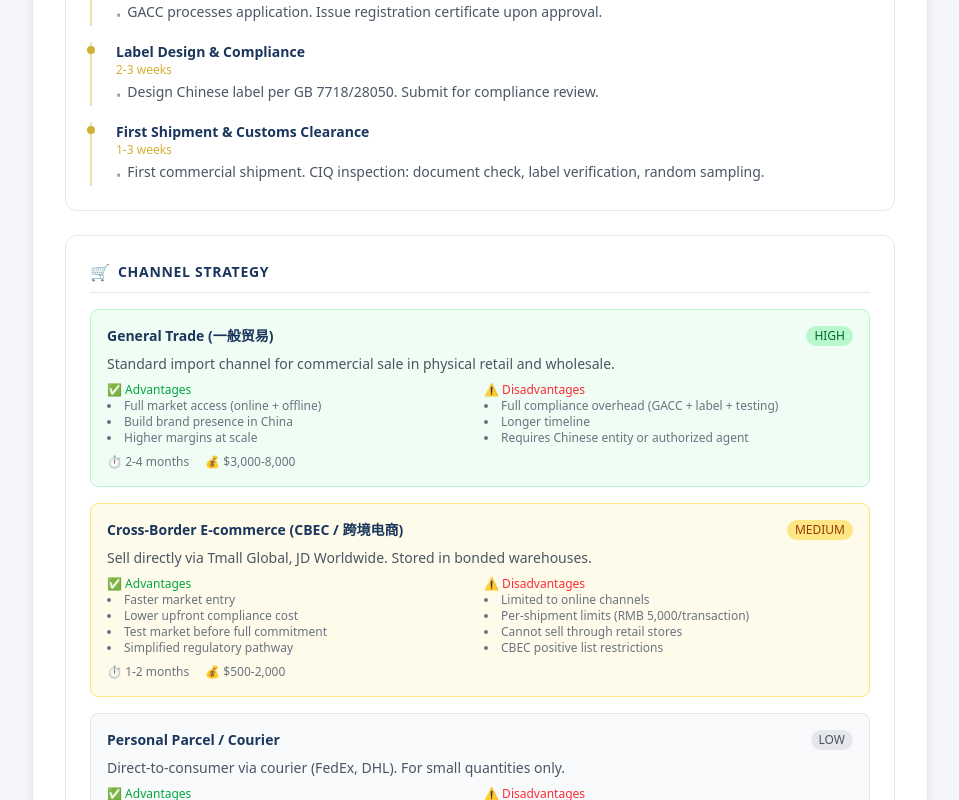
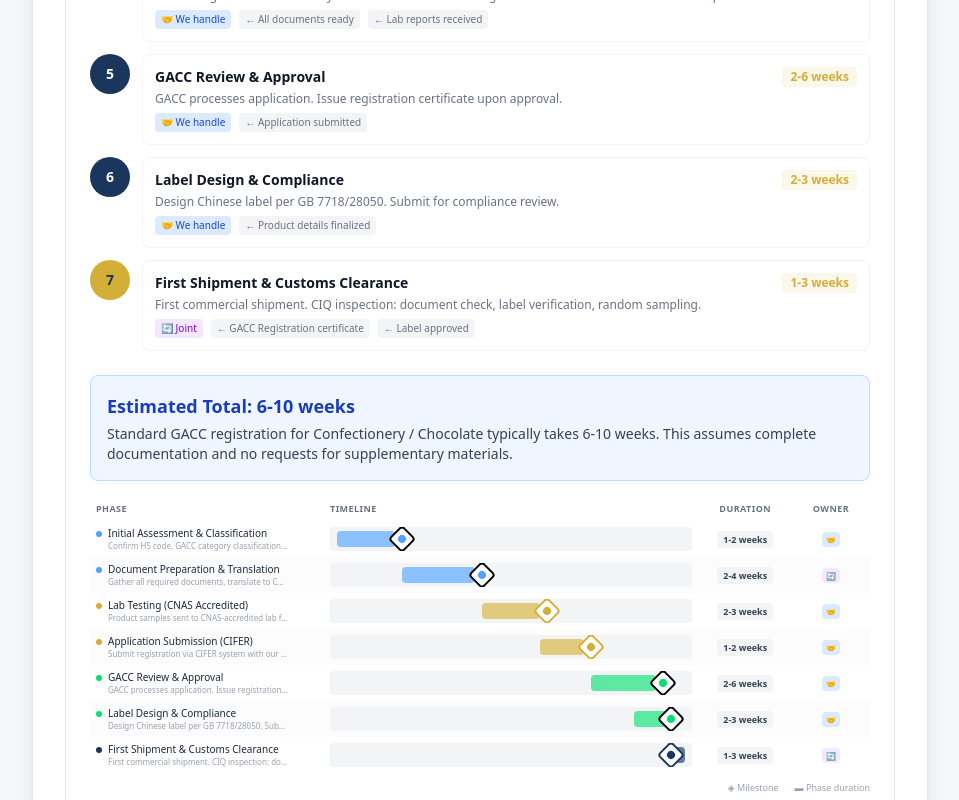
Before and after one commit to seasea-clouds/compli-service, a Next.js app: page /compli-service/report/preview in a window 1280 px wide. Shown: the part 2780-3580 px from the top of the page, without its empty margins (160-1119 px from the left). Built offline with nearby package versions, Linux system fonts and the light colour scheme.

Commit message:
feat: restore Gantt-style timeline chart in TimelineSection

```diff
--- a/src/core/report/sections/BaseSections.tsx
+++ b/src/core/report/sections/BaseSections.tsx
@@ -97,25 +97,101 @@ export function DocumentsSection({ result }: { result: BaseReportData }) {
 
 export function TimelineSection({ result }: { result: BaseReportData }) {
   if (!result.timelinePhases?.length) return null;
+
+  const barWidths = [16, 20, 16, 12, 18, 12, 6];
+  const offsets = [2, 20, 42, 58, 72, 84, 92];
+  const colorGroups = ['bg-blue-400', 'bg-blue-400', 'bg-gold', 'bg-gold', 'bg-green-400', 'bg-green-400', 'bg-primary-navy'];
+
   return (
     <div className="bg-white rounded-xl border border-gray-200 p-6">
       <SectionTitle icon={<span>🗓️</span>} label="Implementation Roadmap" />
-      <div className="space-y-4">
+
+      {/* Phase list with badges */}
+      <div className="space-y-3 mb-6">
         {result.timelinePhases.map((phase: any, i: number) => (
-          <div key={i} className="relative pl-6 border-l-2 border-gold/40">
-            <div className="absolute left-[-5px] top-1 w-2 h-2 rounded-full bg-gold" />
-            <p className="text-sm font-semibold text-primary-navy">{phase.phase}</p>
-            <p className="text-xs text-gold font-medium mb-1">{phase.duration}</p>
-            <ul className="space-y-1">
-              {(phase.activities || (phase.description ? [phase.description] : [])).map((act: string, j: number) => (
-                <li key={j} className="text-sm text-gray-600 flex items-start gap-1.5">
-                  <span className="text-gray-400 mt-1">•</span>
-                  {act}
-                </li>
-              ))}
-            </ul>
+          <div key={i} className="flex items-start gap-3">
+            <div className={"w-10 h-10 rounded-full flex items-center justify-center text-sm font-bold flex-shrink-0 " + (i === result.timelinePhases.length - 1 ? 'bg-gold text-primary-navy' : 'bg-primary-navy text-white')}>
+              {i + 1}
+            </div>
+            <div className="flex-1 bg-white rounded-lg p-3 border border-gray-100">
+              <div className="flex justify-between items-start">
+                <h3 className="font-semibold text-sm text-gray-900">{phase.phase}</h3>
+                <span className="text-xs font-bold text-gold bg-gold/10 px-2 py-0.5 rounded">{phase.duration}</span>
+              </div>
+              <p className="text-xs text-gray-500 mt-1">{(phase.activities || (phase.description ? [phase.description] : [])).join(', ')}</p>
+              <div className="flex gap-2 mt-1.5">
+                <span className={"text-[10px] px-1.5 py-0.5 rounded " + (phase.responsible === 'SinoTrade' ? 'bg-blue-100 text-blue-700' : phase.responsible === 'Both' ? 'bg-purple-100 text-purple-700' : 'bg-amber-100 text-amber-700')}>
+                  {phase.responsible === 'SinoTrade' ? '🤝 We handle' : phase.responsible === 'Both' ? '🔄 Joint' : '📋 Client'}
+                </span>
+                {(phase.dependencies || []).map((dep: string, j: number) => (
+                  <span key={j} className="text-[10px] bg-gray-100 text-gray-500 px-1.5 py-0.5 rounded">← {dep}</span>
+                ))}
+              </div>
+            </div>
           </div>
         ))}
+      </div>
+
+      {/* Timeline Summary */}
+      {result.estimatedTimeline && (
+        <div className="bg-blue-50 border border-blue-200 rounded-lg p-4 mb-4">
+          <p className="text-lg font-bold text-blue-800">Estimated Total: {result.estimatedTimeline}</p>
+          {result.detailedTimeline && <p className="text-sm text-gray-700 mt-1">{result.detailedTimeline}</p>}
+        </div>
+      )}
+
+      {/* Gantt-style timeline chart */}
+      <div className="mt-4 overflow-x-auto">
+        <table className="w-full text-xs border-collapse" style={{ minWidth: '650px' }}>
+          <thead>
+            <tr>
+              <th className="text-left p-1.5 text-[9px] font-bold text-gray-500 uppercase tracking-wider w-[30%]">Phase</th>
+              <th className="text-left p-1.5 text-[9px] font-bold text-gray-500 uppercase tracking-wider">Timeline</th>
+              <th className="text-center p-1.5 text-[9px] font-bold text-gray-500 uppercase tracking-wider w-[12%]">Duration</th>
+              <th className="text-center p-1.5 text-[9px] font-bold text-gray-500 uppercase tracking-wider w-[10%]">Owner</th>
+            </tr>
+          </thead>
+          <tbody>
+            {result.timelinePhases.map((phase: any, i: number) => {
+              const w = barWidths[i % barWidths.length];
+              const off = offsets[i % offsets.length];
+              const cg = colorGroups[i % colorGroups.length];
+              return (
+                <tr key={i} className={i % 2 === 0 ? 'bg-white' : 'bg-gray-50/50'}>
+                  <td className="p-1.5">
+                    <div className="flex items-center gap-1.5">
+                      <div className={"w-1.5 h-1.5 rounded-full " + cg}></div>
+                      <span className="text-[10px] font-medium text-gray-800">{phase.phase}</span>
+                    </div>
+                    <p className="text-[8px] text-gray-400 ml-3 truncate max-w-[180px]">{(phase.activities || (phase.description ? [phase.description] : []))[0] || ''}</p>
+                  </td>
+                  <td className="p-1.5 relative">
+                    <div className="h-6 bg-gray-100 rounded relative overflow-hidden w-full">
+                      <div className={"absolute top-1 h-4 rounded-sm " + cg + " opacity-80"} style={{ left: off + '%', width: w + '%', minWidth: '20px' }}>
+                        <div className="h-full w-full rounded-sm opacity-20 bg-white"></div>
+                      </div>
+                      <div className={"absolute top-0.5 w-5 h-5 border-2 bg-white rounded-sm rotate-45 flex items-center justify-center " + cg.replace('bg-', 'border-')} style={{ left: Math.min(off + w + 2, 94) + '%', marginLeft: '-10px' }}>
+                        <div className={"w-2 h-2 rounded-sm " + cg}></div>
+                      </div>
+                    </div>
+                  </td>
+                  <td className="p-1.5 text-center">
+                    <span className="text-[9px] font-semibold text-gray-700 bg-gray-100 px-1.5 py-0.5 rounded">{phase.duration}</span>
+                  </td>
+                  <td className="p-1.5 text-center">
+                    <span className={"text-[8px] px-1 py-0.5 rounded font-medium " + (phase.responsible === 'SinoTrade' ? 'bg-blue-100 text-blue-700' : phase.responsible === 'Both' ? 'bg-purple-100 text-purple-700' : 'bg-amber-100 text-amber-700')}>
+                      {phase.responsible === 'SinoTrade' ? '🤝' : phase.responsible === 'Both' ? '🔄' : '📋'}
+                    </span>
+                  </td>
+                </tr>
+              );
+            })}
+          </tbody>
+        </table>
+        <div className="mt-2 flex justify-end gap-4 text-[9px] text-gray-400">
+          <span className="flex items-center gap-1">◈ Milestone</span>
+          <span className="flex items-center gap-1">▬ Phase duration</span>
+        </div>
       </div>
     </div>
   );
```
